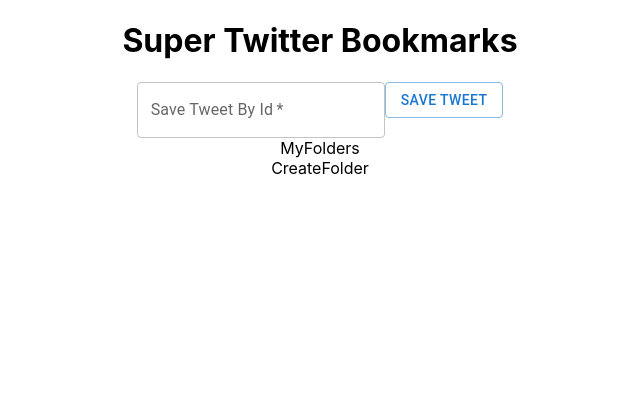
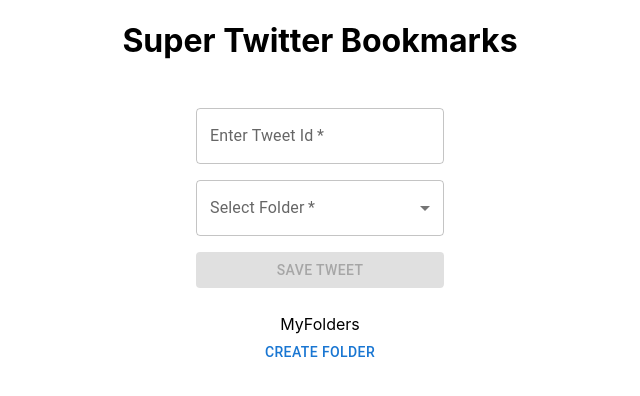
Before and after one commit to cladwithstars/twitter-archivist, a React (Create React App) app in the folder client/: page / in a window 1280 px wide. Shown: the top 396 px of the page, without its empty margins (320-960 px from the left). Built offline with nearby package versions, Linux system fonts and the light colour scheme.

Commit message:
work on ui

```diff
--- a/client/src/components/CreateFolder.tsx
+++ /dev/null
@@ -1,7 +0,0 @@
-import React from "react";
-
-const CreateFolder = () => {
-  return <div>CreateFolder</div>;
-};
-
-export default CreateFolder;
--- /dev/null
+++ b/client/src/components/CreateFolder/CreateFolder.tsx
@@ -0,0 +1,81 @@
+import React, { useState } from "react";
+import {
+  Modal,
+  Button,
+  Box,
+  Typography,
+  FormControl,
+  TextField,
+} from "@mui/material";
+
+const style = {
+  position: "absolute" as "absolute",
+  top: "50%",
+  left: "50%",
+  transform: "translate(-50%, -50%)",
+  width: 400,
+  bgcolor: "background.paper",
+  border: "2px solid #000",
+  boxShadow: 24,
+  p: 4,
+};
+
+const CreateFolder = () => {
+  const [open, setOpen] = useState(false);
+  const [folderName, setFolderName] = useState("");
+
+  const handleOpen = () => setOpen(true);
+  const handleClose = () => setOpen(false);
+
+  const handleSubmit = (e: any) => {
+    e.preventDefault();
+  };
+  return (
+    <>
+      <Button onClick={handleOpen}>Create Folder</Button>
+      <Modal
+        open={open}
+        onClose={handleClose}
+        aria-labelledby="modal-modal-title"
+        aria-describedby="modal-modal-description"
+      >
+        <Box sx={style}>
+          <Typography id="modal-modal-title" variant="h6" component="h2">
+            Create Folder
+          </Typography>
+          <form onSubmit={handleSubmit}>
+            <FormControl
+              fullWidth
+              sx={{
+                padding: 2,
+                borderRadius: 2,
+                borderColor: "primary.main",
+              }}
+            >
+              <TextField
+                label="Enter name of new folder"
+                variant="outlined"
+                required
+                value={folderName}
+                fullWidth
+                sx={{ paddingBottom: 2 }}
+                onChange={(e) => setFolderName(e.target.value)}
+              />
+
+              <Button
+                variant="contained"
+                fullWidth
+                disabled={!folderName}
+                type="submit"
+              >
+                Make Folder
+              </Button>
+            </FormControl>
+          </form>
+        </Box>
+      </Modal>
+    </>
+  );
+};
+
+export default CreateFolder;
--- a/client/src/components/SaveTweetForm.tsx
+++ b/client/src/components/SaveTweetForm.tsx
@@ -2,28 +2,66 @@
 import {
   TextField,
   Button,
+  Grid,
   FormControl,
-  FormLabel,
-  FormControlLabel,
+  InputLabel,
+  MenuItem,
+  Select,
+  SelectChangeEvent,
 } from "@mui/material";
+import axios from "axios";
+import { urlPath } from "../shared/constants";
 
 const SaveTweetForm = () => {
   const [id, setId] = useState("");
-  const handleSubmit = () => {};
+  const [folder, setFolder] = useState("");
+  const saveTweet = async () => {
+    // const {data} = axios.post()
+  };
+  const handleFolderChange = (e: any) => {
+    setFolder(e.target.value);
+  };
+  const handleSubmit = (e: any) => {
+    e.preventDefault();
+  };
   return (
-    <div>
+    <form onSubmit={handleSubmit}>
+      <FormControl
+        sx={{
+          padding: 2,
+          margin: "10px",
+        }}
+      >
         <TextField
           id="outlined-basic"
-        label="Save Tweet By Id"
+          label="Enter Tweet Id"
           variant="outlined"
           required
           value={id}
+          sx={{ paddingBottom: 2 }}
           onChange={(e) => setId(e.target.value)}
         />
-      <Button variant="outlined" onClick={handleSubmit}>
+
+        <FormControl sx={{ paddingBottom: 2 }}>
+          <TextField
+            id="demo-simple-select"
+            value={folder}
+            select
+            required
+            label="Select Folder"
+            onChange={handleFolderChange}
+          >
+            <MenuItem value={"Ten"}>Ten</MenuItem>
+            <MenuItem value={"Twenty"}>Twenty</MenuItem>
+            <MenuItem value={"Thirty"}>Thirty</MenuItem>
+          </TextField>
+        </FormControl>
+
+        <Button variant="contained" disabled={!id || !folder} type="submit">
           Save Tweet
         </Button>
-    </div>
+      </FormControl>
+    </form>
   );
 };
 
--- a/client/src/pages/HomePage.tsx
+++ b/client/src/pages/HomePage.tsx
@@ -1,15 +1,22 @@
 import React from "react";
+import { Grid } from "@mui/material";
 import SaveTweetForm from "../components/SaveTweetForm";
 import MyFolders from "../components/MyFolders";
-import CreateFolder from "../components/CreateFolder";
+import CreateFolder from "../components/CreateFolder/CreateFolder";
 
 const HomePage = () => {
   return (
-    <div>
-      <SaveTweetForm />
-      <MyFolders />
-      <CreateFolder />
-    </div>
+    <Grid container direction="column">
+      <Grid item>
+        <SaveTweetForm />
+      </Grid>
+      <Grid item>
+        <MyFolders />
+      </Grid>
+      <Grid item>
+        <CreateFolder />
+      </Grid>
+    </Grid>
   );
 };
 
--- /dev/null
+++ b/client/src/shared/constants.ts
@@ -0,0 +1,4 @@
+export const urlPath =
+  process.env.NODE_ENV === "production"
+    ? "https://super-twitmarks.herokuapp.com"
+    : "https://localhost:5500";
```
Lines whose indentation alone changed are shown as unchanged.
